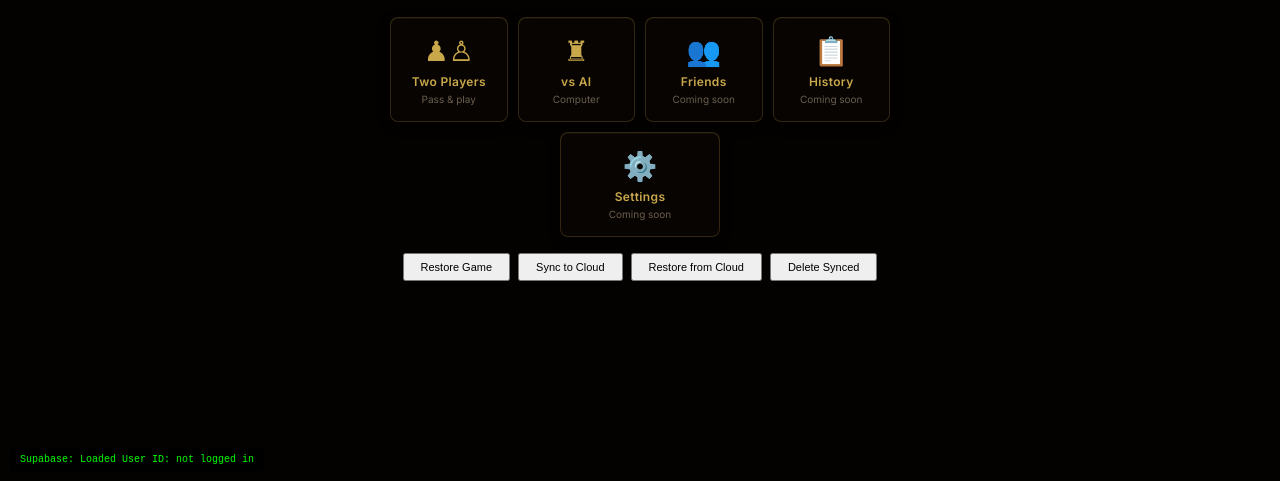
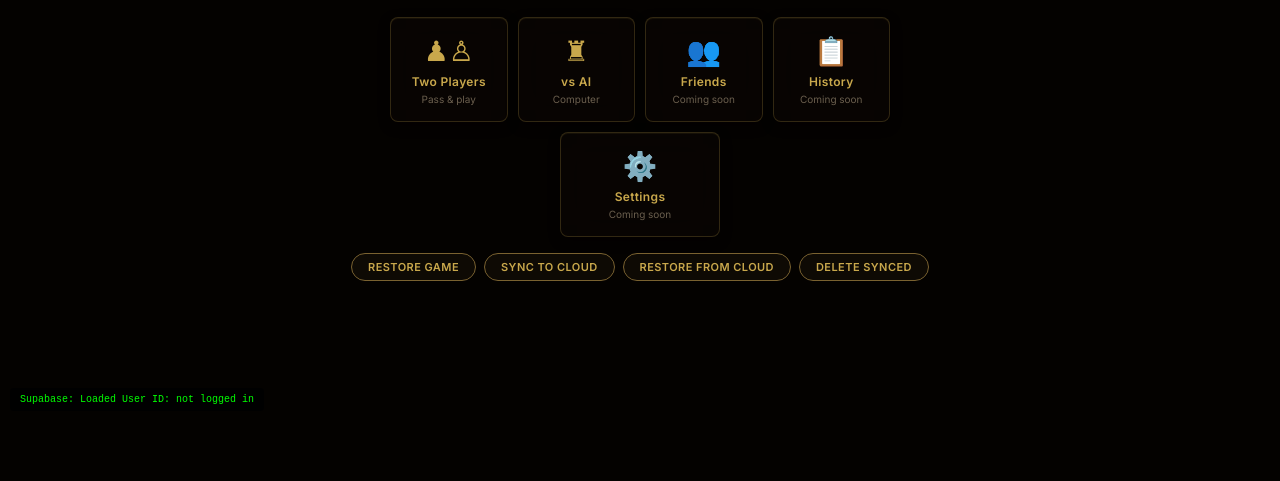
Before and after one commit to brandon-300/chess-game, a plain HTML site: page index.html in a window 1280 px wide. Shown: the part 319-800 px from the top of the page. Drawn offline with nearby package versions, Linux system fonts and the light colour scheme.

Commit message:
Update index.html

```diff
--- a/index.html
+++ b/index.html
@@ -33,6 +33,14 @@
         #profile-avatar:hover{box-shadow:0 0 12px rgba(201,168,76,0.4);border-color:#fff}
         #profile-avatar img{width:100%;height:100%;object-fit:cover;display:block}
 
+        /* Notifications */
+        #offline-notification{
+            position:fixed;top:0;left:50%;transform:translateX(-50%);z-index:300;background:rgba(30,10,0,0.92);backdrop-filter:blur(10px);
+            border:1px solid var(--gold);border-top:none;border-radius:0 0 8px 8px;padding:10px 24px;color:var(--gold);font-family:'Inter',sans-serif;
+            font-size:clamp(11px,3vw,14px);letter-spacing:.05em;text-align:center;display:none;box-shadow:0 4px 16px rgba(0,0,0,0.5)
+        }
+        #offline-notification.show{display:block}
+
         /* Main menu – redesigned */
         #ms{
             position:fixed;inset:0;display:flex;flex-direction:column;align-items:center;justify-content:center;
@@ -57,6 +65,15 @@
         .home-card p{font-size:10px;color:var(--muted)}
         .home-bottom-btns{display:flex;gap:8px;flex-wrap:wrap;justify-content:center;margin-top:16px}
         .home-bottom-btns .db{padding:6px 16px;font-size:11px}
+
+        /* Generic small button style */
+        .db{
+            font-family:'Inter',sans-serif;font-size:11px;font-weight:600;letter-spacing:.04em;
+            background:rgba(201,168,76,0.06);border:1px solid var(--gold-d);color:var(--gold);
+            padding:6px 16px;cursor:pointer;text-transform:uppercase;
+            border-radius:9999px;backdrop-filter:blur(6px);-webkit-backdrop-filter:blur(6px);transition:all .2s
+        }
+        .db:active,.db:hover{border-color:var(--gold);color:var(--gold);background:rgba(201,168,76,0.14);box-shadow:0 0 10px rgba(201,168,76,0.15)}
 
         /* Game UI – top & bottom bars */
         #gu{display:none;position:fixed;inset:0;pointer-events:none;z-index:10}
@@ -127,7 +144,7 @@
         @keyframes spin{to{transform:rotate(360deg)}}
         .state-text{color:var(--cream);font-family:'Inter',sans-serif;font-size:14px}
 
-        /* Toast, debug, reconnect (keep existing) */
+        /* Toast, debug, reconnect */
         #toast{
             position:fixed;bottom:80px;left:50%;transform:translateX(-50%);
             background:#1a0e04;border:1px solid var(--gold);
@@ -138,7 +155,12 @@
             white-space:normal;max-width:85vw;text-align:center
         }
         #toast.show{display:block}
-        #debug-overlay{position:fixed;bottom:10px;left:10px;z-index:9999;background:rgba(0,0,0,0.85);color:#0f0;font-family:monospace;font-size:10px;padding:6px 10px;border-radius:4px;max-width:300px;word-break:break-all;pointer-events:none}
+        #debug-overlay{
+            position:fixed;bottom:70px;left:10px;z-index:9999;
+            background:rgba(0,0,0,0.85);color:#0f0;font-family:monospace;
+            font-size:10px;padding:6px 10px;border-radius:4px;
+            max-width:300px;word-break:break-all;pointer-events:none
+        }
         #error-log{position:fixed;bottom:50px;left:10px;right:10px;z-index:9998;background:rgba(20,0,0,0.9);color:#f44;font-family:monospace;font-size:10px;padding:6px 10px;border-radius:4px;max-height:200px;overflow-y:auto;word-break:break-word;white-space:pre-wrap;pointer-events:none;display:none}
         #reconnect-indicator{position:fixed;top:50%;left:50%;transform:translate(-50%,-50%);background:rgba(8,5,2,0.75);backdrop-filter:blur(16px);border:1px solid var(--glass-border);border-radius:4px;color:var(--gold);padding:10px 20px;z-index:100;display:none;font-family:'Inter',sans-serif;font-size:12px;letter-spacing:.05em;box-shadow:0 4px 20px rgba(0,0,0,0.5)}
         #reconnect-indicator.show{display:block}
@@ -257,6 +279,7 @@
     <div id="error-log"></div>
     <canvas id="cv"></canvas>
 
+    <!-- Load config first -->
     <script src="config.js"></script>
     <script>
         function loadScript(src, cb, fallbackSrc) {
```
